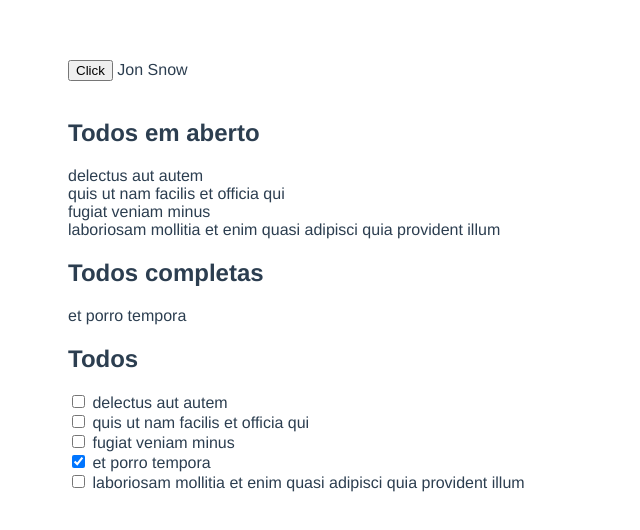
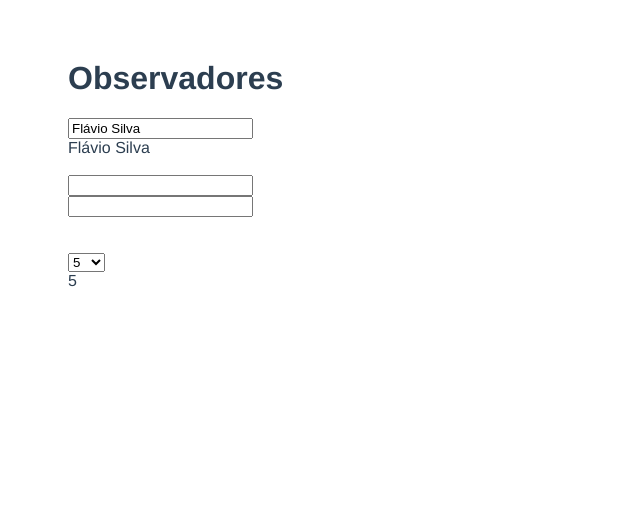
Before and after one commit to flavionogueiraa/vue3_tiago_matos, a Vue app in the folder app/: page / in a window 1280 px wide. Shown: the top 530 px of the page, without its empty margins (0-640 px from the left). Built offline with nearby package versions, Linux system fonts and the light colour scheme.

Commit message:
Lesson11 - Observadores (watch)

```diff
--- a/app/src/App.vue
+++ b/app/src/App.vue
@@ -14,7 +14,8 @@
   <HelloWorld msg="Welcome to Your Vue.js App" /> -->
   <!-- <TwoWayDataBinding></TwoWayDataBinding> -->
   <!-- <EventoComponent></EventoComponent> -->
-  <ComputedProperty></ComputedProperty>
+  <!-- <ComputedProperty></ComputedProperty> -->
+  <ObservadoresComponent></ObservadoresComponent>
 </template>
 
 <script>
@@ -22,7 +23,8 @@
 // import HelloWorld from "./components/HelloWorld.vue";
 // import TwoWayDataBinding from "./components/TwoWayDataBinding.vue";
 // import EventoComponent from './components/EventoComponent.vue';
-import ComputedProperty from "./components/ComputedProperty.vue";
+// import ComputedProperty from "./components/ComputedProperty.vue";
+import ObservadoresComponent from "./components/ObservadoresComponent.vue";
 
 export default {
   name: "App",
@@ -31,7 +33,8 @@ export default {
     // TheHeader,
     // TwoWayDataBinding,
     // EventoComponent,
-    ComputedProperty,
+    // ComputedProperty,
+    ObservadoresComponent,
   },
   data() {
     return {
--- /dev/null
+++ b/app/src/components/ObservadoresComponent.vue
@@ -0,0 +1,74 @@
+<template>
+  <div>
+    <h1>Observadores</h1>
+    <div>
+      <input v-model="name" type="text" /> <br />
+      {{ name }}
+
+      <br /><br />
+
+      <input v-model="user.first_name" type="text" /> <br />
+
+      <input v-model="user.last_name" type="text" /> <br />
+      {{ user.first_name }}
+      {{ user.last_name }}
+
+      <br /><br />
+
+      <select v-model="pageCount">
+        <option value="5">5</option>
+        <option value="10">10</option>
+        <option value="15">15</option>
+      </select>
+      <br />
+      {{ pageCount }}
+    </div>
+  </div>
+</template>
+
+<script>
+export default {
+  name: "App",
+  data() {
+    return {
+      name: "Flávio Silva",
+      pageCount: 5,
+      user: {
+        first_name: "",
+        last_name: "",
+      },
+    };
+  },
+
+  watch: {
+    name(vl) {
+      if (vl.length >= 3) {
+        this.saveUserName();
+      }
+    },
+    pageCount() {
+      this.changePage();
+    },
+    user: {
+      handler() {
+        console.log("User alterado");
+      },
+      deep: true,
+    },
+  },
+
+  computed: {},
+
+  methods: {
+    saveUserName() {
+      console.log("Ajax");
+      console.log(this.name);
+    },
+    changePage() {
+      console.log("Ajax changePage");
+    },
+  },
+};
+</script>
+
+<style></style>
```
